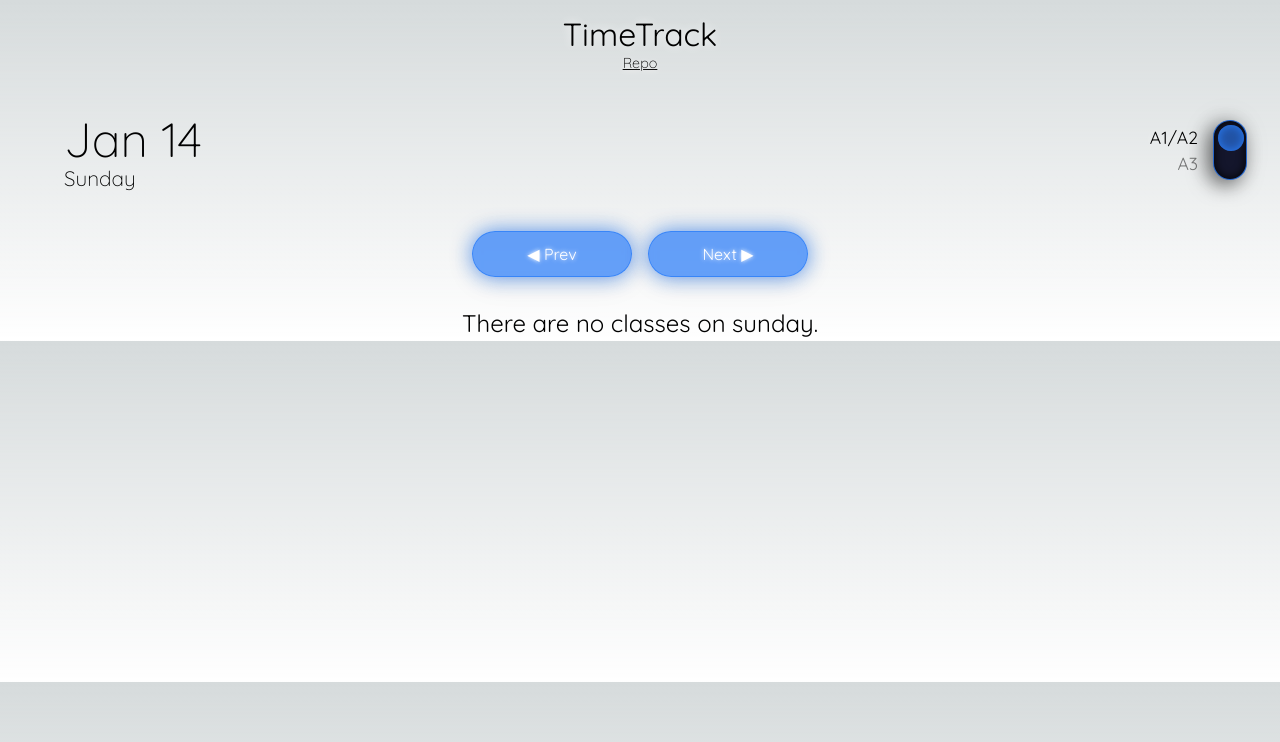
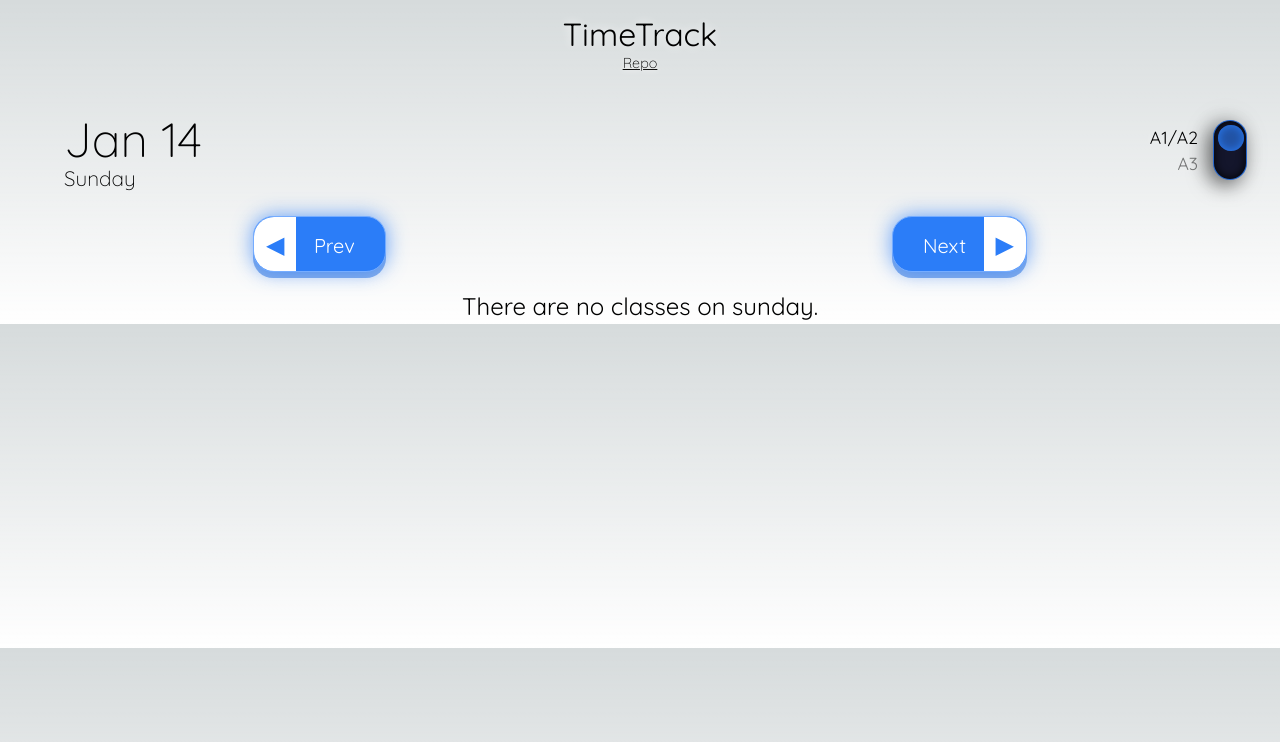
Before and after one commit to Xyncross1111/timetrack, a Next.js app: page / in a window 1280 px wide. Shown: the top 742 px of the page. Built offline with nearby package versions, Linux system fonts and the light colour scheme.

Commit message:
nav button style changes

```diff
--- a/app/navigate/navigate.css
+++ b/app/navigate/navigate.css
@@ -1,3 +1,8 @@
+*::selection{
+    background-color: none;
+    color: white;
+}
+
 input,
 textarea,
 button,
@@ -8,40 +13,74 @@ a{
     /* makes the blue box on mobile not appear */
 }
 
-nav {
+.nav-container{
     width: 100%;
-    /*max-width: 500px;*/
-    /*margin-top: 2vh;*/
-    /*margin-left: 5vw;*/
-    border-radius: 10px;
-    padding: 1px 10px 10px 10px;
     text-align: center;
     display: flex;
-    justify-content: center;
+    justify-content: space-around;
+    align-items: center;
     font-family: QuickSandRegular, "Roboto Light", sans-serif;
 }
 
-nav button {
-    padding: 10px 20px;
-    margin: 0.5rem;
-    width: 10rem;
-    font-size: 1rem;
-    background: rgba(43, 125, 248, 0.7215686274509804);
-    box-shadow: 0 4px 30px rgba(0, 0, 0, 0.1),0px 0px 20px #2b7df8b8;
-    backdrop-filter: blur(5px);
-    -webkit-backdrop-filter: blur(5px);
-    border: 1px solid rgba(43, 125, 248, 0.78);
-    color: #ffffff;
-    text-shadow: 0px 0px 4px #ffffff;
-    border-radius: 50px;
+.nav-btn {
+    background: #1e69da82;
+    border-radius: 20px;
+    border: none;
+    padding: 0;
     cursor: pointer;
+    outline-offset: 4px;
 }
 
-/* Active/focus styles */
-nav button:active,
-nav button:focus {
-    outline: none;
-    /* Remove default focus outline */
-    box-shadow: 0px 0px 20px #2b7df8b8
-        /* Add a box shadow on focus/active */
+.face{
+    display: block;
+    border-radius: 20px;
+    padding: 9px 0px;
+    font-size: 1.25rem;
+    background-color: #2b7df8;
+    border: 1px solid #75acff;
+    box-shadow: 0px 0px 20px #2b7df8b8;
+    color: white;
+    transform: translateY(-6px);
+    transition: transform 0.1s, background-color 0.1s, color 0.1s;
 }
+
+.face:active{
+    background-color: #1457bb;
+    color: rgba(255, 255, 255, 0.126);
+}
+.nav-btn:active .nav-icon{
+    background-color: rgba(255, 255, 255, 0.489);
+    color: #1457bb;
+}
+
+.nav-btn:active .face{
+    transform: translateY(-2px);
+}
+
+.nav-icon{
+    background-color: white;
+    color: #2b7df8;
+    font-size: 1.5rem;
+    padding: 12px;
+}
+
+.prev .nav-icon{
+    border-radius: 20px 0 0 20px;
+    margin-right: 12px;
+}
+.next .nav-icon{
+    border-radius: 0 20px 20px 0;
+    margin-left: 12px;
+}
+
+.prev .face{
+    padding-right: 30px;
+}
+.next .face{
+    padding-left: 30px;
+}
+
+.nav-icon-shadow{
+    background-color: grey;
+    width: 40px;
+}
--- a/app/navigate/navigate.tsx
+++ b/app/navigate/navigate.tsx
@@ -7,12 +7,16 @@ interface navigateProps {
 const Navigate: FC<navigateProps> = ({handlePrev, handleNext}) => {
 
     return (
-        <nav className={"class-buttons"}>
-            <button className={"prev"} onClick={handlePrev}>
-                {"◀"} Prev
+        <nav className={"nav-container"}>
+            <button className={"prev nav-btn"} onClick={handlePrev}>
+                <span className="face">
+                    <span className="nav-icon">{"◀"}</span> Prev
+                </span>
             </button>
-            <button className={"next"} onClick={handleNext}>
-                Next {"▶"}
+            <button className={"next nav-btn"} onClick={handleNext}>
+                <span className="face">
+                    Next <span className="nav-icon">{"▶"}</span>
+                </span>
             </button>
         </nav>
     )
--- a/app/schedule/schedule.css
+++ b/app/schedule/schedule.css
@@ -1,9 +1,6 @@
 .schedule{
-    /*width: 70vw;*/
     width: 100%;
     max-width: 90%;
-    /*margin-top: 2vh;*/
-    /*margin-left: 5vw;*/
     margin: 2vh auto;
     background: radial-gradient(circle,#2b7df8b8 -30%, #99bdefd7 0%, #2b7df8b8 30%);
     background-size: 400% 400%;
```
